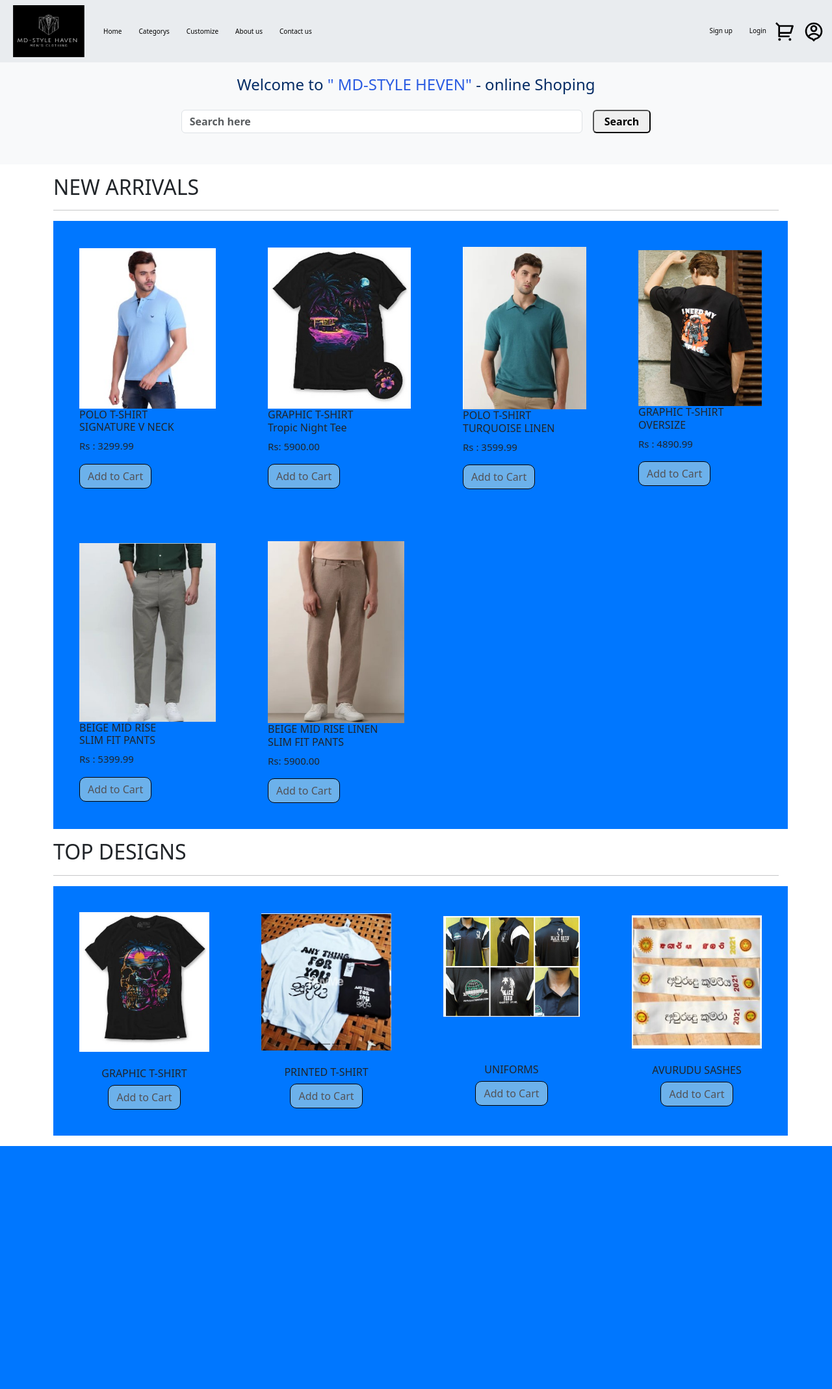
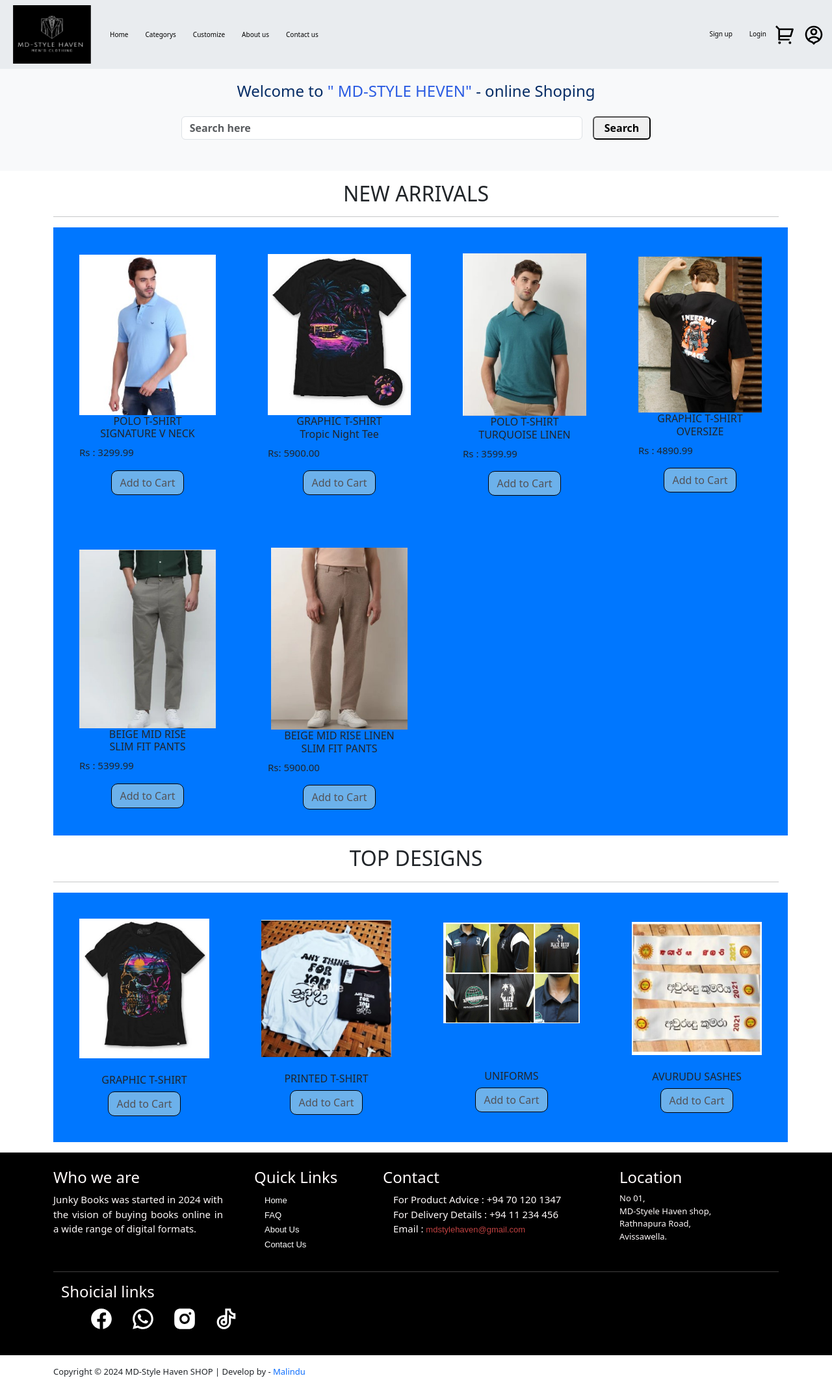
Before and after one commit to Dilakshana-Rupasinghe/MD-style-haven-shop, a PHP site: page / in a window 1280 px wide. Shown: the whole page at 65% size. Before the commit the page ends 1764 px from the top, so only its background shows below. Run offline with PHP 8.4, Linux system fonts and the light colour scheme.

Commit message:
Create Css

```diff
--- a/home.css
+++ b/CSS/home.css
@@ -39,8 +39,11 @@ body {
 .container table {
     background-color: #0077ff;
 }
+.all-product{
+    text-align: center;
+}
 
-.aall-product, .all-novels {
+.all-product, .all-novels {
     text-align: center;
 }
 .all-product, h2{
--- a/Index.php
+++ b/Index.php
@@ -140,7 +140,7 @@ include('includes/navbar.php');
 
     <!-- footer section -->
      <?php
-        include('includes/footer.php')
+        include('includes/footer.php');
      ?>
     <!-- footer end -->
 </body>
--- a/includes/footer.php
+++ b/includes/footer.php
@@ -0,0 +1,76 @@
+<div>
+        <footer class="footer-section">
+            <div class="container ">
+                <div class="row mt-2 pt-4">
+                    <div class="col-3 ">
+                        <h4>Who we are</h4>
+                        <p>
+                            Junky Books was started in 2024 with the vision of buying
+                            books online in a wide range of digital formats.
+                        </p>
+                    </div>
+                    <div class="col-2 mx-2 ">
+                        <h4 class="mx-3 ">Quick Links</h4>
+                        <ul class="footer-links">
+                            <li><a href="Index.html">Home</a></li>
+                            <li><a href="#">FAQ</a></li>
+                            <li><a href="#">About Us</a></li>
+                            <li><a href="#">Contact Us</a></li>
+                        </ul>
+                    </div>
+                    <div class="col-4">
+                        <h4 class="mx-3 ">Contact</h4>
+                        <ul class="footer-links">
+                            <li>For Product Advice : +94 70 120 1347</li>
+                            <li> For Delivery Details : +94 11 234 456</li>
+                            <li> Email : <a href="#" class="email">mdstylehaven@gmail.com</a></li>
+                        </ul>
+                    </div>
+                    <div class="col-2">
+                        <h4> Location </h4>
+                        <address>
+                            No 01,<br>
+                            MD-Styele Haven shop,<br>
+                            Rathnapura Road,<br>
+                            Avissawella.
+                        </address>
+                    </div>
+                </div>
+                <hr>
+                <div class="container ">
+                    <div class="row mt-1 ">
+                        <div class="col-6 mb-3  ">
+                            <h4> Shoicial links</h4>
+                            <ul class="social-links">
+                                <li>
+                                    <a href="#" class="facebook"> <img src="icons/facebook-circle-fill.svg" alt=""
+                                            style="width: 38px; padding-bottom: 5px;"> </a>
+                                </li>
+                                <li>
+                                    <a href="#" class="whatsapp"> <img src="icons/whatsapp-line.svg" alt=""
+                                            style="width: 38px; padding-bottom: 5px;"></a>
+                                </li>
+                                <li>
+                                    <a href="#" class="instergrame"> <img src="icons/instagram-fill.svg" alt="no image"
+                                            style="width: 38px; padding-bottom: 5px;"></a>
+                                </li>
+                                <li>
+                                    <a href="#" class="tiktok"> <img src="icons/tiktok-line.svg" alt=""
+                                            style="width: 38px; padding-bottom: 5px;"> </a>
+                                </li>
+                            </ul>
+                        </div>
+                    </div>
+                </div>
+            </div>
+
+        </footer>
+
+        <footer class="copyr">
+            <div class="container ">
+                <div class="row col-12 pt-3 ">
+                    <p class="copy-right">Copyright &COPY; 2024 MD-Style Haven SHOP | Develop by - <a href="#"> Malindu </a> </p>
+                </div>
+            </div>
+        </footer>
+    </div>
--- a/includes/navbar.php
+++ b/includes/navbar.php
@@ -1,7 +1,7 @@
 <nav class="navbar navbar-expand-lg bg-body-secondary  sticky-top">
     <div class="container-fluid">
         <a class="navigation-brand ms-2 me-auto" href="Index.php" >
-            <img src="images/logo .jpg" alt="logo" style="height: 80px; width: 110px;" class="logo">
+            <img src="images/logo .jpg" alt="logo" style="height: 90px; width: 120px;" class="logo">
         </a>
         <button class="navbar-toggler" type="button" data-bs-toggle="collapse" data-bs-target="#navbarSupportedContent" aria-controls="navbarSupportedContent" aria-expanded="false" aria-label="Toggle navigation">
             <span class="navbar-toggler-icon"></span>
--- a/login.php
+++ b/login.php
@@ -51,7 +51,7 @@
     <!-- footer section -->
 
     <?php
-        include('includes/footer.php')
+        include('includes/footer.php');
      ?>
 
 
```
Also changed, not shown: CSS/login.css (renamed from login.css), CSS/profile.css (renamed from profile.css).
